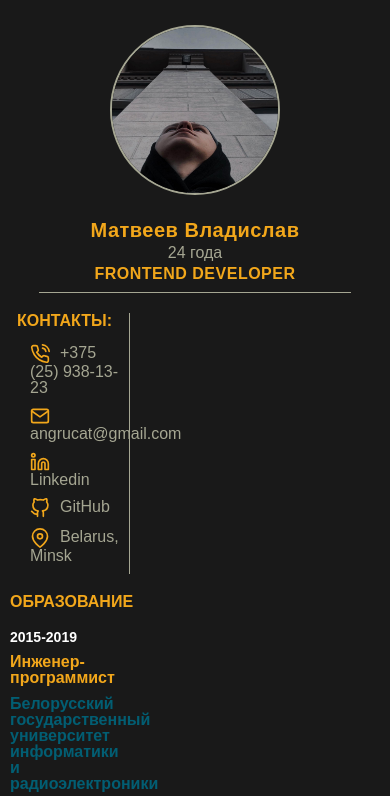
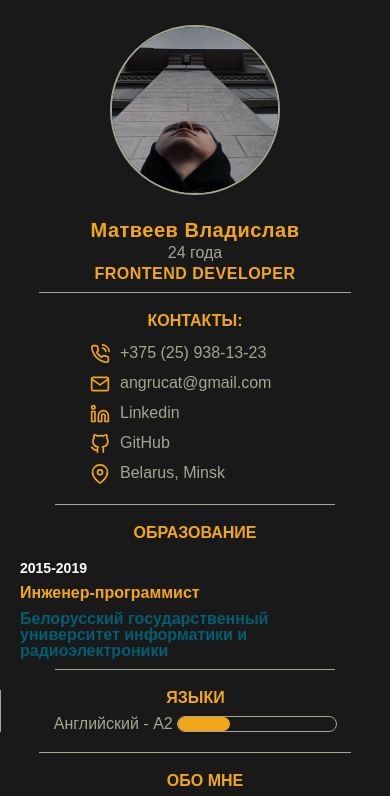
Before and after one commit to VLMADev/my_resume, a plain HTML site: page my_resume/index.html in a window 390 px wide. Shown: the top 796 px of the page. Drawn offline with Linux system fonts and the light colour scheme; a web font is replaced by a local one.

Commit message:
added adaptive mobile size

```diff
--- a/my_resume/css/style.css
+++ b/my_resume/css/style.css
@@ -5,9 +5,7 @@
   border: 0; /* обводка */
 }
 
-*,
-*:before,
-*:after {
+*, *:before, *:after {
   /* меняет ширину блока что было удобно верстать */
   -webkit-box-sizing: border-box;
      -moz-box-sizing: border-box;
@@ -15,33 +13,29 @@
   /* box-sizing: border-box - начинает включать в себя внутренний отступ и обводку */
 }
 
-:focus,
-:active {
+:focus, :active {
   /* убераем линии обводки у некоторых браузеров */
   outline: none;
 }
 
-a:focus,
-a:active {
+a:focus, a:active {
   /* убераем линии обводки у некоторых браузеров */
   outline: none;
 }
 
-nav,
-footer,
-header,
-aside {
+nav, footer, header, aside {
   /* делаем элементы блочными */
   display: block;
 }
 
-html,
-body {
+html, body {
   /* уравнивает ширфты и элементы для разынх браузеров (заприщают самовольное увеличение шрифта(пример))*/
   width: 100%;
   height: 100%;
-  background-color: #3f3f3f;
-  font-family: 'Nunito', sans-serif;
+
+  background-color: #3F3F3F;
+
+  font-family: "Nunito", sans-serif;
   font-size: 100%;
   font-size: 14px;
   line-height: 1;
@@ -51,9 +45,7 @@ body {
       -ms-text-size-adjust: 100%;
 }
 
-input,
-button,
-textarea {
+input, button, textarea {
   /* наследование шрифта */
   font-family: inherit;
 }
@@ -73,11 +65,9 @@ button::-moz-focus-inner {
 
   border: 0;
 }
-a,
-a:visited {
+a, a:visited {
   /**/
   text-decoration: none;
-
 }
 
 a:hover {
@@ -93,32 +83,30 @@ ul li {
 img {
   /**/
   max-width: 100%;
+
   vertical-align: top;
 }
 
-h1,
-h2,
-h3,
-h4,
-h5,
-h6 {
+h1, h2, h3, h4, h5, h6 {
   /* обнуляем заголовки h */
   font-size: inherit;
   font-weight: 400;
 }
-.container{
+.container {
+  display: flex;
+
   box-sizing: border-box;
-  display: flex;
+  max-width: 1200px;
   margin: 50px auto 0 auto;
-  max-width: 1200px;
+
   background: no-repeat url(/my_resume/img/Polygon\ Luminary.svg);
   background-size: cover;
 }
 
 .personalInfo {
+  margin: 0 10px 0 0;
+  padding: 0 0 50px 0;
 
-  padding: 0 0 50px 0;
-  margin: 0 10px 0 0;
   border-right: 2px #A5A692 solid;
 }
 
@@ -126,51 +114,58 @@ h6 {
   text-align: center;
 }
 .personalInfo__imgFio::after {
+  display: block;
+
+  max-width: 80%;
+  margin: 0 auto 20px auto;
+  padding: 10px 0 0 0;
+
   content: "";
-  max-width: 80%;
-  display: block;
+
   border-bottom: 1px #A5A692 solid;
-  padding: 10px 0 0 0;
-  margin: 0 auto 20px auto;
-
 }
 .personalInfo__imgFio--img {
   position: relative;
-  margin: 25px auto;
+  z-index: 2;
+
   width: 200px;
   height: 200px;
+  margin: 25px auto;
+
+  border: 2px #A5A692 solid;
   border-radius: 50%;
-  z-index: 2;
-  border: 2px #A5A692 solid;
 }
-.personalInfo__imgFio--img:hover{
-  box-shadow: 0 0 10px #ae00ff, 0 0 20px #001eff, 0 0 50px #ae00ff;
-  border: 2px #ae00ff solid;
+.personalInfo__imgFio--img:hover {
   transition-delay: 1s;
   animation: ligth 1s linear;
+
+  border: 2px #AE00FF solid;
+  box-shadow: 0 0 10px #AE00FF, 0 0 20px #001EFF, 0 0 50px #AE00FF;
 }
 
 @keyframes ligth {
   0% {
-    box-shadow: -4px 0px 20px #001eff, 4px 0px 5px #ae00ff;
+    box-shadow: -4px 0px 20px #001EFF, 4px 0px 5px #AE00FF;
   }
   33% {
-    box-shadow: 0px 4px 20px #ae00ff, 0px -4px 5px #001eff;
+    box-shadow: 0px 4px 20px #AE00FF, 0px -4px 5px #001EFF;
   }
   66% {
-    box-shadow: 0px 0px 20px #001eff, 0px 0px -5px #ae00ff;
+    box-shadow: 0px 0px 20px #001EFF, 0px 0px -5px #AE00FF;
   }
   100% {
-    box-shadow: 4px 0px 5px #ae00ff, -4px 0px 20px #001eff;
+    box-shadow: 4px 0px 5px #AE00FF, -4px 0px 20px #001EFF;
   }
 }
 
 .personalInfo__imgFio--fio {
-  font-weight: 700;
-  font-size: 26px;
-  color: #F2A71B;
   text-align: center;
   text-transform: capitalize;
+
+  color: #F2A71B;
+
+  font-size: 26px;
+  font-weight: 700;
   /*
   color: #191919;
   color: #025E73;
@@ -179,87 +174,112 @@ h6 {
   */
 }
 .personalInfo__imgFio--year {
+  margin: 5px;
+
+  text-transform: lowercase;
+
   color: #A5A692;
-  margin: 5px;
-  text-transform: lowercase;
 }
 .personalInfo__imgFio--position {
+  text-transform: uppercase;
+
+  color: #F2A71B;
+
   font-size: 18px;
-  color: #F2A71B;
   font-weight: 700;
-  text-transform: uppercase;
 }
 .personalInfo__contact {
   text-align: left;
 }
 .personalInfo__contact::after {
+  display: block;
+
+  width: 80%;
+  margin: 0 auto 20px auto;
+
   content: "";
-  width: 80%;
-  display: block;
+
   border-bottom: 1px #A5A692 solid;
-  margin: 0 auto 20px auto;
 }
-.personalInfo__contact *{
+.personalInfo__contact * {
+  margin: 0 0 0px 10px;
+
   color: #A5A692;
-  margin: 0 0 0px 10px;
 }
 .personalInfo__contact--title {
+  margin: 0 0 10px 0;
+
   text-align: center;
-  font-size: 18px;
-  margin: 0 0 10px 0;
-  color: #F2A71B;
-  font-weight: 700;
   text-transform: uppercase;
 
+  color: #F2A71B;
+
+  font-size: 18px;
+  font-weight: 700;
 }
 .personalInfo__contact--phone::before {
-  content: " ";
   display: inline-block;
+
   width: 20px;
   height: 20px;
+
+  content: " ";
   vertical-align: middle;
+
   background: url(/my_resume/img/phone-call.svg);
 }
 
 .personalInfo__contact--mail::before {
-  content: " ";
   display: inline-block;
+
   width: 20px;
   height: 20px;
+
+  content: " ";
   vertical-align: middle;
+
   background: url(/my_resume/img/mail.svg);
 }
 .personalInfo__contact--linkedin::before {
-  content: " ";
   display: inline-block;
+
   width: 20px;
   height: 20px;
+
+  content: " ";
   vertical-align: middle;
+
   background: url(/my_resume/img/linkedin.svg);
 }
 .personalInfo__contact--github::before {
-  content: " ";
   display: inline-block;
+
   width: 20px;
   height: 20px;
+
+  content: " ";
   vertical-align: middle;
+
   background: url(/my_resume/img/github.svg);
 }
 .personalInfo__contact--geolocation iframe {
   margin-top: 10px;
 }
 .personalInfo__contact--geolocation::before {
-  content: " ";
   display: inline-block;
+
   width: 20px;
   height: 20px;
+
+  content: " ";
   vertical-align: middle;
+
   background: url(/my_resume/img/map-pin.svg);
 }
 .personalInfo__contact ul {
   display: flex;
+  flex-direction: column;
   justify-content: space-between;
-  flex-direction: column;
 }
 .personalInfo__contact ul li {
   margin-bottom: 10px;
@@ -268,56 +288,65 @@ h6 {
   position: relative;
 }
 .personalInfo__contact a::before {
-  content: '';
   position: absolute;
+  bottom: 0;
+  left: 0;
+
   width: 100%;
   height: 2px;
+
+  content: "";
+  transition: transform .4s ease-in-out;
+  transform: scaleX(0);
+  transform-origin: right;
+
   border-radius: 6px;
-  background-color: #b8bdc0;
-  bottom: 0;
-  left: 0;
-  transform-origin: right;
-  transform: scaleX(0);
-  transition: transform .4s ease-in-out;
+  background-color: #B8BDC0;
 }
 .personalInfo__contact ul a:hover::before {
+  transform: scaleX(1);
   transform-origin: left;
-  transform: scaleX(1);
 }
 .personalInfo__contact ul a:hover {
+  transition: transform, color .4s ease-in-out;
+  transform: scaleX(1);
+  transform-origin: right;
+
   color: rgb(255, 255, 255);
-  transform-origin: right;
-  transform: scaleX(1);
-  transition: transform, color .4s ease-in-out;
 }
 
-.personalInfo__education {
-}
 .personalInfo__education::after {
+  display: block;
+
+  width: 80%;
+  margin: 0 auto 20px auto;
+
   content: "";
-  width: 80%;
-  display: block;
+
   border-bottom: 1px #A5A692 solid;
-  margin: 0 auto 20px auto;
 }
 .personalInfo__education * {
+  margin: 0 0 10px 10px;
+
   color: #A5A692;
-  margin: 0 0 10px 10px;
 }
 .personalInfo__education--title {
   text-align: center;
-  font-size: 18px;
+  text-transform: uppercase;
 
   color: #F2A71B;
+
+  font-size: 18px;
   font-weight: 700;
-  text-transform: uppercase;
 }
 .personalInfo__education--year {
-  color: #ffffff;
+  color: #FFF;
+
   font-weight: 800;
 }
 .personalInfo__education--profession {
   color: #F2A71B;
+
   font-weight: 700;
 }
 .personalInfo__education--university {
@@ -326,52 +355,56 @@ h6 {
   font-weight: 700;
 }
 .personalInfo__languages {
+  margin: 0 0 10px 10px;
+
   color: #A5A692;
-  margin: 0 0 10px 10px;
 }
-.personalInfo__languages--title{
+.personalInfo__languages--title {
   text-align: center;
+  text-transform: uppercase;
+
+  color: #F2A71B;
+
   font-size: 18px;
-  color: #F2A71B;
   font-weight: 700;
-  text-transform: uppercase;
 }
 .personalInfo__languages--ul {
+  margin: 10px 0;
+
   text-align: center;
-  margin: 10px 0;
-}
-.personalInfo__languages--English {
 }
 .personalInfo__languages--English progress::-webkit-progress-bar {
-  background-color: #191919;
   border: 1px #A5A692 solid;
   border-radius: 20px;
+  background-color: #191919;
 }
 .personalInfo__languages--English progress::-webkit-progress-value {
+  color: #F2A71B;
   border-radius: 20px;
   background-color: #F2A71B;
-  color: #F2A71B;
 }
 .English__title {
   display: inline-block;
 }
 .mainlInfo {
   box-sizing: border-box;
+  width: 100%;
+  margin: 50px 0 0 20px;
+
   color: #A5A692;
-  width: 100%;
+
   font-size: 16px;
-  margin: 50px 0 0 20px;
 }
-.mainlInfo__about {
+.mainlInfo__about--title {
+  margin: 0 0 10px 0;
 
-}
-.mainlInfo__about--title{
   text-align: left;
+  text-transform: uppercase;
+
+  color: #F2A71B;
+
   font-size: 18px;
-  color: #F2A71B;
   font-weight: 700;
-  margin: 0 0 10px 0;
-  text-transform: uppercase;
 }
 .mainlInfo__about--info {
   margin: 0 0 10px 0;
@@ -380,109 +413,123 @@ h6 {
   margin: 0 0 0px 0;
 }
 .mainlInfo__about--ul li {
+  margin: 5px 0 0 0;
   padding: 0 0 0 20px;
-  margin: 5px 0 0 0;
 }
 .mainlInfo__about--ul li::before {
+  display: inline-block;
+
+  width: 7px;
+  height: 7px;
+  margin: 0 10px 0 0;
+
   content: "";
-  display: inline-block;
-  height: 7px;
-  width: 7px;
   vertical-align: middle;
+
+  border: 1px #F2A71B solid;
   border-radius: 50%;
-  border: 1px #F2A71B solid;
-  margin: 0 10px 0 0;
-}
-
-.mainlInfo__experience {
 }
 .mainlInfo__experience--title {
+  margin: 20px 0 10px 0;
+
   text-align: left;
+  text-transform: uppercase;
+
+  color: #F2A71B;
+
   font-size: 18px;
-  color: #F2A71B;
   font-weight: 700;
-  margin: 30px 0 10px 0;
-  text-transform: uppercase;
 }
 .mainlInfo__experience_main {
   position: relative;
+
   display: flex;
+
+  margin: 0 0 20px 0;
+
   word-wrap: break-word;
-  margin: 0 0 20px 0;
 }
 .mainlInfo__experience_main li {
   margin: 10px 0 0 0;
 }
 .mainlInfo__experience_main--workTime {
+  width: 35%;
   margin: 0 10px 0 0;
-  width: 35%;
 }
 .mainlInfo__experience_main--workTime::after {
-  content: "";
-  display: inline-block;
   position: absolute;
   top: 10%;
   left: 35%;
+
+  display: inline-block;
+
+  height: 80%;
+
+  content: "";
+
   border-right: 1px #A5A692 solid;
-  height: 80%;
 }
 .mainlInfo__experience_main--workTime li:nth-child(1) {
-  color: #ffffff;
+  color: #FFF;
+
   font-weight: 700;
 }
 .mainlInfo__experience_main--workTime li:nth-child(2) {
   color: #025E73;
+
   font-weight: 700;
 }
 .description__experience {
+  margin: 0 0 10px 0;
+
   color: #F2A71B;
-  margin: 0 0 10px 0;
 }
 .mainlInfo__experience_main--description {
-  word-wrap: break-word;
   width: 65%;
   margin: 0 0 0 10px;
+
+  word-wrap: break-word;
 }
 .mainlInfo__experience_main--description a {
   color: #025E73;
+
   font-weight: 700;
 }
-.mainlInfo__professionalSkills {
-}
 .mainlInfo__professionalSkills--title {
+  margin: 20px 0 10px 0;
+
   text-align: left;
+  text-transform: uppercase;
+
+  color: #F2A71B;
+
   font-size: 18px;
-  color: #F2A71B;
   font-weight: 700;
-  margin: 30px 0 10px 0;
-  text-transform: uppercase;
 }
 .mainlInfo__professionalSkills li {
   margin: 0 0 10px 0;
 }
 
-@media (max-width: 1200px){
+@media (max-width: 1200px) {
   .container {
     max-width: 970px;
   }
 }
-@media (max-width: 992px){
+@media (max-width: 992px) {
   .container {
     max-width: 750px;
+
     background: no-repeat url(/my_resume/img/Polygon\ Luminary1.svg);
     background-size: cover;
   }
   .container h2 {
     font-size: 16px;
   }
-  .personalInfo__contact iframe{
+  .personalInfo__contact iframe {
     display: none;
   }
   .personalInfo {
     font-size: 16px;
-  }
-  .personalInfo__imgFio {
-
   }
   .personalInfo__imgFio--img {
     width: 170px;
@@ -490,140 +537,67 @@ h6 {
   }
   .personalInfo__imgFio--fio {
     letter-spacing: .5px;
+
     font-size: 20px !important;
-  }
-  .personalInfo__imgFio--year {
-
   }
   .personalInfo__imgFio--position {
     letter-spacing: .5px;
   }
-  .personalInfo__contact {
-  }
   .personalInfo__contact--title {
     margin: 0 0 15px 0px;
-  }
-  .personalInfo__contact--phone {
-
-  }
-  .personalInfo__contact--mail {
-  }
-  .personalInfo__contact--linkedin {
-  }
-  .personalInfo__contact--github {
-  }
-  .personalInfo__contact--geolocation {
-  }
-  .personalInfo__education {
-
-  }
-  .personalInfo__education--title {
   }
   .personalInfo__education--year {
     font-size: 14px;
   }
-  .personalInfo__education--profession {
-  }
-  .personalInfo__education--university {
-  }
-  .personalInfo__languages {
-  }
-  .personalInfo__languages--title {
-  }
-  .personalInfo__languages--ul {
-  }
-  .personalInfo__languages--English {
-  }
-  .English__title {
-  }
-  .personalInfo__languages-- {
-  }
-  .mainlInfo {
-
-  }
-  .mainlInfo__about {
-  }
-  .mainlInfo__about--title {
-  }
-  .mainlInfo__about--info {
-  }
-  .mainlInfo__about--ul {
-  }
-  .mainlInfo__experience {
-  }
-  .mainlInfo__experience--title {
-  }
-  .mainlInfo__experience_main {
-  }
   .mainlInfo__experience_main--workTime {
     font-size: 14px;
   }
-  .mainlInfo__experience_main--description {
 }
-  .description__experience {
-  }
-  .mainlInfo__professionalSkills {
-  }
-  .mainlInfo__professionalSkills--title {
-  }
-}
-@media (max-width: 767px){
+@media (max-width: 767px) {
   .container {
+    display: block;
+
     max-width: none;
-    display: block;
     margin: 0;
   }
   .personalInfo {
     display: flex;
     flex-wrap: wrap;
     justify-content: space-between;
+
+    margin: 0 0px;
     padding: 0;
+
     border-right: none;
-    margin: 0 0px;
   }
   .personalInfo::after {
+    display: block;
+
+    width: 80%;
+    margin: 20px auto 0px auto;
+
     content: "";
-    width: 80%;
-    display: block;
+
     border-bottom: 1px #A5A692 solid;
-    margin: 20px auto 0px auto;
   }
   .personalInfo__imgFio {
     min-width: 100%;
   }
-
-  .personalInfo__imgFio--img {
-
-  }
-  .personalInfo__imgFio--fio {
-  }
-  .personalInfo__imgFio--year {
-  }
-  .personalInfo__imgFio--position {
-  }
   .personalInfo__contact {
     max-width: 33.333%;
+    padding: 0 10px;
+
     border-right: 1px #A5A692 solid;
-    padding: 0 10px;
   }
   .personalInfo__contact::after {
+    display: block;
+
+    width: 80%;
+    margin: 0 auto 20px auto;
+
     content: "";
-    width: 80%;
-    display: block;
+
     border-bottom: none;
-    margin: 0 auto 20px auto;
-  }
-  .personalInfo__contact--title {
-  }
-  .personalInfo__contact--phone {
-  }
-  .personalInfo__contact--mail {
-  }
-  .personalInfo__contact--linkedin {
-  }
-  .personalInfo__contact--github {
-  }
-  .personalInfo__contact--geolocation {
   }
   .personalInfo__education {
     max-width: 33.333%;
@@ -632,93 +606,63 @@ h6 {
 
   .personalInfo__education * {
     margin: 0 0 10px 0px;
-
   }
-  .personalInfo__education :last-child{
+  .personalInfo__education :last-child {
     margin: 0 0 0 0;
   }
   .personalInfo__education::after {
+    display: block;
+
+    width: 80%;
+    margin: 0 auto 20px auto;
+
     content: "";
-    width: 80%;
-    display: block;
+
     border-bottom: none;
-    margin: 0 auto 20px auto;
   }
   .personalInfo__education--title {
     margin: 0 0 20px 0;
   }
-  .personalInfo__education--year {
-  }
-  .personalInfo__education--profession {
-  }
-  .personalInfo__education--university {
-  }
   .personalInfo__languages {
     max-width: 33.333%;
+    margin: 0 0 0px 0px;
     padding: 0 10px;
-    margin: 0 0 0px 0px;
+
     border-left: 1px #A5A692 solid;
-  }
-  .personalInfo__languages--title {
-  }
-  .personalInfo__languages--ul {
-  }
-  .personalInfo__languages--English {
-  }
-  .English__title {
-  }
-  .personalInfo__languages-- {
   }
   .mainlInfo {
     margin: 20px 0 0 0;
   }
-  .mainlInfo>* {
+  .mainlInfo > * {
     padding: 0 0 0 20px;
   }
-  .mainlInfo__about {
-  }
   .mainlInfo__about::after {
+    display: block;
+
+    width: 90%;
+    margin: 10px auto 20px auto;
+    padding: 0;
+
     content: "";
-    padding: 0;
-    width: 90%;
-    display: block;
+
     border-bottom: 1px #A5A692 solid;
-    margin: 10px auto 20px auto;
-  }
-  .mainlInfo__about--title {
-  }
-  .mainlInfo__about--info {
-  }
-  .mainlInfo__about--ul {
-  }
-  .mainlInfo__experience {
-
   }
   .mainlInfo__experience::after {
+    display: block;
+
+    width: 90%;
+    margin: 10px auto 20px auto;
+    padding: 0;
+
     content: "";
-    padding: 0;
-    width: 90%;
-    display: block;
+
     border-bottom: 1px #A5A692 solid;
-    margin: 10px auto 20px auto;
-  }
-  .mainlInfo__experience--title {
-  }
-  .mainlInfo__experience_main {
   }
   .mainlInfo__experience_main:last-child {
     margin: 0;
   }
-  .mainlInfo__experience_main--workTime {
-  }
-  .mainlInfo__experience_main--description {
-  }
-  .description__experience {
-  }
   .mainlInfo__professionalSkills {
     padding-bottom: 20px;
-  }
-  .mainlInfo__professionalSkills--title {
   }
 }
 @media (max-width: 685px) {
@@ -728,156 +672,123 @@ h6 {
   .personalInfo {
     display: block;
   }
-  .personalInfo__imgFio {
+  .personalInfo__contact {
+    max-width: 100%;
+    margin: 0 20px;
+    padding: 0;
+
+    border-right: none;
   }
-  .personalInfo__imgFio--img {
+
+  .personalInfo__contact ul {
+    display: flex;
+    flex-direction: row;
+    flex-wrap: wrap;
+    justify-content: space-between;
+
+    box-sizing: border-box;
+    margin: 0;
   }
-  .personalInfo__imgFio--fio {
+  .personalInfo__contact::after {
+    display: block;
+
+    width: 80%;
+    margin: 10px auto 20px auto;
+
+    content: "";
+
+    border-bottom: 1px #A5A692 solid;
   }
-  .personalInfo__imgFio--year {
+  .personalInfo__contact ul li {
+    width: 50%;
+    margin: 0 0px 10px 0;
   }
-  .personalInfo__imgFio--position {
-  }
-  .personalInfo__contact {
-  }
-  .personalInfo__contact--title {
-  }
-  .personalInfo__contact--phone {
-  }
-  .personalInfo__contact--mail {
-  }
-  .personalInfo__contact--linkedin {
-  }
-  .personalInfo__contact--github {
-  }
-  .personalInfo__contact--geolocation {
+  .personalInfo__contact ul li:nth-child(even) {
+    text-align: right;
   }
   .personalInfo__education {
+    display: block;
+
+    max-width: 100%;
+    margin: 0 20px;
+    padding: 0;
   }
-  .personalInfo__education--title {
+  .personalInfo__education ul {
+    display: flex;
+    flex-wrap: wrap;
+  }
+  .personalInfo__education::after {
+    display: block;
+
+    width: 80%;
+    margin: 10px auto 20px auto;
+
+    content: "";
+
+    border-bottom: 1px #A5A692 solid;
   }
   .personalInfo__education--year {
-  }
-  .personalInfo__education--profession {
+    min-width: 23%;
   }
   .personalInfo__education--university {
+    padding-left: 23%;
   }
   .personalInfo__languages {
+    display: block;
+
+    max-width: 100%;
   }
   .personalInfo__languages--title {
-  }
-  .personalInfo__languages--ul {
-  }
-  .personalInfo__languages--English {
-  }
-  .English__title {
-  }
-  .personalInfo__languages-- {
+    text-align: center;
   }
   .mainlInfo {
-  }
-  .mainlInfo__about {
+    display: block;
+
+    max-width: 100%;
   }
   .mainlInfo__about--title {
-  }
-  .mainlInfo__about--info {
-  }
-  .mainlInfo__about--ul {
+    text-align: center;
   }
   .mainlInfo__experience {
+    display: block;
+
+    max-width: 100%;
   }
   .mainlInfo__experience--title {
-  }
-  .mainlInfo__experience_main {
-  }
-  .mainlInfo__experience_main--workTime {
-  }
-  .mainlInfo__experience_main--description {
+    text-align: center;
   }
   .description__experience {
-  }
-  .mainlInfo__professionalSkills {
+    display: block;
+
+    max-width: 100%;
   }
   .mainlInfo__professionalSkills--title {
+    text-align: center;
   }
 }
-@media (max-width: 480px) {
-  .container {
+@media (max-width: 420px) {
+  .personalInfo__contact ul {
+    display: flex;
+    flex-direction: column;
+  }
+  .personalInfo__contact ul li {
+    min-width: 60%;
+    margin-right: auto;
+    margin-left: auto;
 
+    text-align: left;
   }
-  .personalInfo {
-
+  .personalInfo__contact ul li:nth-child(even) {
+    text-align: left;
   }
-  .personalInfo__imgFio {
-  }
-  .personalInfo__imgFio--img {
-  }
-  .personalInfo__imgFio--fio {
-  }
-  .personalInfo__imgFio--year {
-  }
-  .personalInfo__imgFio--position {
-  }
-  .personalInfo__contact {
-  }
-  .personalInfo__contact--title {
-  }
-  .personalInfo__contact--phone {
-  }
-  .personalInfo__contact--mail {
-  }
-  .personalInfo__contact--linkedin {
-  }
-  .personalInfo__contact--github {
-  }
-  .personalInfo__contact--geolocation {
-  }
-  .personalInfo__education {
-  }
-  .personalInfo__education--title {
+  .personalInfo__education ul {
+    display: flex;
+    flex-direction: column;
   }
   .personalInfo__education--year {
-  }
-  .personalInfo__education--profession {
+    min-width: none;
   }
   .personalInfo__education--university {
-  }
-  .personalInfo__languages {
-  }
-  .personalInfo__languages--title {
-  }
-  .personalInfo__languages--ul {
-  }
-  .personalInfo__languages--English {
-  }
-  .English__title {
-  }
-  .personalInfo__languages-- {
-  }
-  .mainlInfo {
-  }
-  .mainlInfo__about {
-  }
-  .mainlInfo__about--title {
-  }
-  .mainlInfo__about--info {
-  }
-  .mainlInfo__about--ul {
-  }
-  .mainlInfo__experience {
-  }
-  .mainlInfo__experience--title {
-  }
-  .mainlInfo__experience_main {
-  }
-  .mainlInfo__experience_main--workTime {
-  }
-  .mainlInfo__experience_main--description {
-  }
-  .description__experience {
-  }
-  .mainlInfo__professionalSkills {
-  }
-  .mainlInfo__professionalSkills--title {
+    padding-left: 0;
   }
 }
```
Lines whose indentation alone changed are shown as unchanged.
